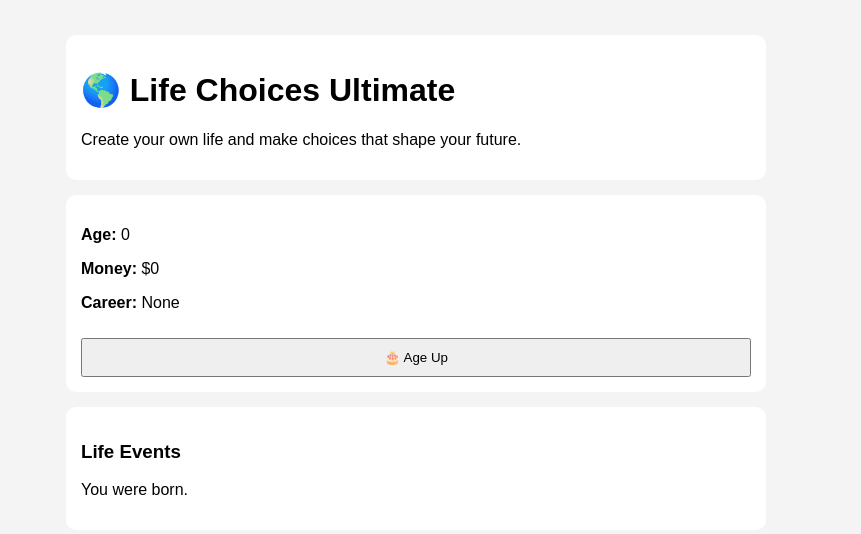
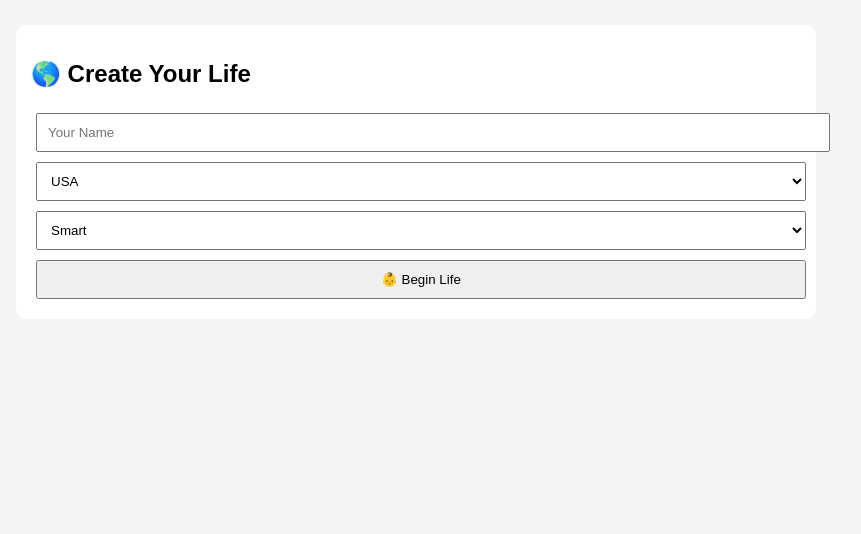
Before and after one commit to BraxtonW10/life-choices-ultimate, a plain HTML site: page index.html in a window 1280 px wide. Shown: the whole page, without its empty margins (224-1085 px from the left). Drawn offline with Linux system fonts and the light colour scheme.

Commit message:
Update index.html

```diff
--- a/index.html
+++ b/index.html
@@ -1,73 +1,164 @@
 <!DOCTYPE html>
 <html>
 <head>
+<meta name="viewport" content="width=device-width, initial-scale=1">
 <title>Life Choices Ultimate</title>
-  <meta name="viewport" content="width=device-width, initial-scale=1">
 <style>
-    body {
-      font-family: Arial, sans-serif;
-      max-width: 700px;
-      margin: 20px auto;
-      padding: 15px;
-      background: #f4f4f4;
-    }
-
-    .card {
-      background: white;
-      padding: 15px;
-      border-radius: 10px;
-      margin-bottom: 15px;
-    }
-
-    button {
-      padding: 10px;
-      margin-top: 10px;
-      width: 100%;
-    }
+body{font-family:Arial;background:#f4f4f4;max-width:800px;margin:auto;padding:15px}
+.card{background:white;padding:15px;border-radius:10px;margin:10px 0}
+button,select,input{padding:10px;margin:5px;width:100%}
+.hidden{display:none}
 </style>
 </head>
 <body>
 
+<div id="creator" class="card">
+<h2>🌎 Create Your Life</h2>
+
+<input id="name" placeholder="Your Name">
+
+<select id="country">
+<option>USA</option>
+<option>Canada</option>
+<option>UK</option>
+<option>Australia</option>
+<option>Japan</option>
+</select>
+
+<select id="trait">
+<option>Smart</option>
+<option>Athletic</option>
+<option>Lucky</option>
+<option>Charismatic</option>
+<option>Ambitious</option>
+</select>
+
+<button onclick="startLife()">👶 Begin Life</button>
+</div>
+
+<div id="game" class="hidden">
+
 <div class="card">
-    <h1>🌎 Life Choices Ultimate</h1>
-    <p>Create your own life and make choices that shape your future.</p>
+<b id="intro"></b><br><br>
+Age: <span id="age">0</span><br>
+Money: $<span id="money">0</span><br>
+Job: <span id="job">None</span>
 </div>
 
 <div class="card">
-    <p><b>Age:</b> <span id="age">0</span></p>
-    <p><b>Money:</b> $<span id="money">0</span></p>
-    <p><b>Career:</b> None</p>
-
-    <button onclick="ageUp()">🎂 Age Up</button>
+<h3>📖 Life Event</h3>
+<p id="event">Welcome to the world.</p>
 </div>
 
 <div class="card">
-    <h3>Life Events</h3>
-    <p id="event">You were born.</p>
+<h3>🏆 Achievements</h3>
+<div id="achievements">None Yet</div>
+</div>
+
+<button onclick="ageUp()">🎂 Age Up</button>
+
 </div>
 
 <script>
-    let age = 0;
-    let money = 0;
 
-    function ageUp() {
-      age++;
-      money += 100;
+let player;
+let achievements=[];
 
-      document.getElementById("age").innerText = age;
-      document.getElementById("money").innerText = money;
+function unlock(a){
+ if(!achievements.includes(a)){
+  achievements.push(a);
+  document.getElementById("achievements").innerHTML=
+  achievements.join("<br>");
+ }
+}
 
-      const events = [
+function startLife(){
+
+ let wealth="Poor";
+
+ let roll=Math.random()*100;
+
+ if(roll>40) wealth="Lower Middle Class";
+ if(roll>70) wealth="Middle Class";
+ if(roll>90) wealth="Upper Middle Class";
+ if(roll>98) wealth="Rich";
+
+ player={
+  name:document.getElementById("name").value || "Alex",
+  country:document.getElementById("country").value,
+  trait:document.getElementById("trait").value,
+  wealth:wealth,
+  age:0,
+  money:0,
+  job:"None"
+ };
+
+ document.getElementById("creator").classList.add("hidden");
+ document.getElementById("game").classList.remove("hidden");
+
+ document.getElementById("intro").innerHTML=
+ player.name+" was born in "+
+ player.country+
+ ". Family Wealth: "+wealth;
+
+}
+
+function ageUp(){
+
+ player.age++;
+
+ player.money+=100;
+
+ if(player.money>=1000) unlock("💰 First Thousand");
+ if(player.money>=100000) unlock("💵 Wealthy");
+ if(player.money>=1000000) unlock("🏆 Millionaire");
+
+ if(player.age===16){
+   document.getElementById("event").innerHTML=
+   "👔 You can now get a job.";
+   player.job="Part-Time Worker";
+   unlock("👔 First Job");
+ }
+
+ else if(player.age===18){
+   document.getElementById("event").innerHTML=
+   "🎓 You became an adult.";
+ }
+
+ else if(player.age===22){
+   player.job="Engineer";
+   player.money+=50000;
+   unlock("🎓 Career Started");
+   document.getElementById("event").innerHTML=
+   "💼 You became an Engineer.";
+ }
+
+ else if(player.age===30){
+   player.money+=100000;
+   unlock("🏢 Business Owner");
+   document.getElementById("event").innerHTML=
+   "🏢 You started a business.";
+ }
+
+ else{
+   const events=[
    "You made a new friend.",
    "You had a great year.",
    "You learned something useful.",
    "You found $20.",
-        "You started a new hobby."
+   "You discovered a new hobby."
    ];
 
-      document.getElementById("event").innerText =
-        events[Math.floor(Math.random() * events.length)];
+   document.getElementById("event").innerHTML=
+   events[Math.floor(Math.random()*events.length)];
  }
+
+ document.getElementById("age").innerHTML=player.age;
+ document.getElementById("money").innerHTML=player.money;
+ document.getElementById("job").innerHTML=player.job;
+
+}
+
 </script>
 
 </body>
```
Lines whose indentation alone changed are shown as unchanged.
